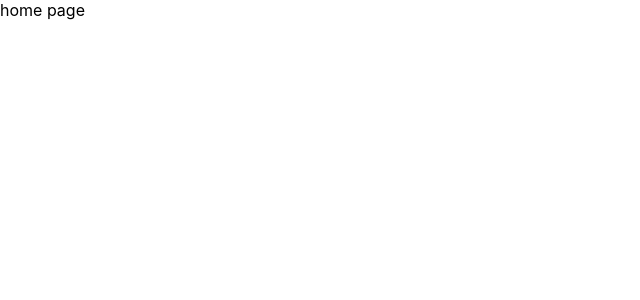
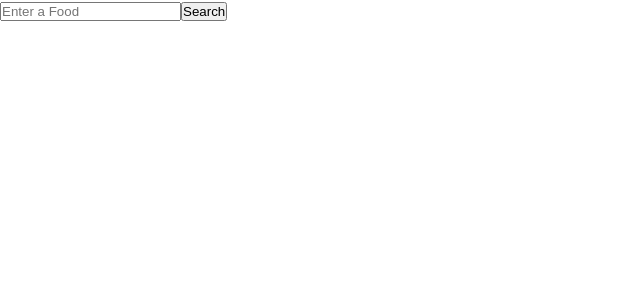
Before and after one commit to goobisanubis21/daxko-usda, a React (Create React App) app: page / in a window 1280 px wide. Shown: the top 300 px of the page, without its empty margins (0-640 px from the left). Built offline with nearby package versions, Linux system fonts and the light colour scheme.

Commit message:
created api call

```diff
--- a/src/components/HomeComp/HomeComp.js
+++ b/src/components/HomeComp/HomeComp.js
@@ -1,13 +1,25 @@
-import React from 'react'
+import { React } from 'react'
 
 const HomeComp = () => {
 
-const USDA_URL = "https://api.nal.usda.gov/fdc/v1/foods/search?query=apple&pageSize=2&api_key=rTCM1DqeIDLeCShyqxcRK6OJWssuxxKlTl0FylLQ";
-const API_KEY = 'rTCM1DqeIDLeCShyqxcRK6OJWssuxxKlTl0FylLQ'
+    // const USDA_URL = "https://api.nal.usda.gov/fdc/v1/foods/search?query=apple&pageSize=2&api_key=rTCM1DqeIDLeCShyqxcRK6OJWssuxxKlTl0FylLQ";
+    // const API_KEY = 'rTCM1DqeIDLeCShyqxcRK6OJWssuxxKlTl0FylLQ'
+
+    function handleSearch() {
+        let search = document.querySelector('.search').value
+        fetch(`https://api.nal.usda.gov/fdc/v1/foods/search?query=${search}&pageSize=2&api_key=rTCM1DqeIDLeCShyqxcRK6OJWssuxxKlTl0FylLQ`)
+        .then(res => res.json())
+        .then(data => {
+            console.log(data)
+        })
+    }
 
     return (
         <div>
-            home page
+            <div>
+                <input className='search' placeholder='Enter a Food'></input>
+                <button onClick={handleSearch}>Search</button>
+            </div>
         </div>
     )
 }
```
